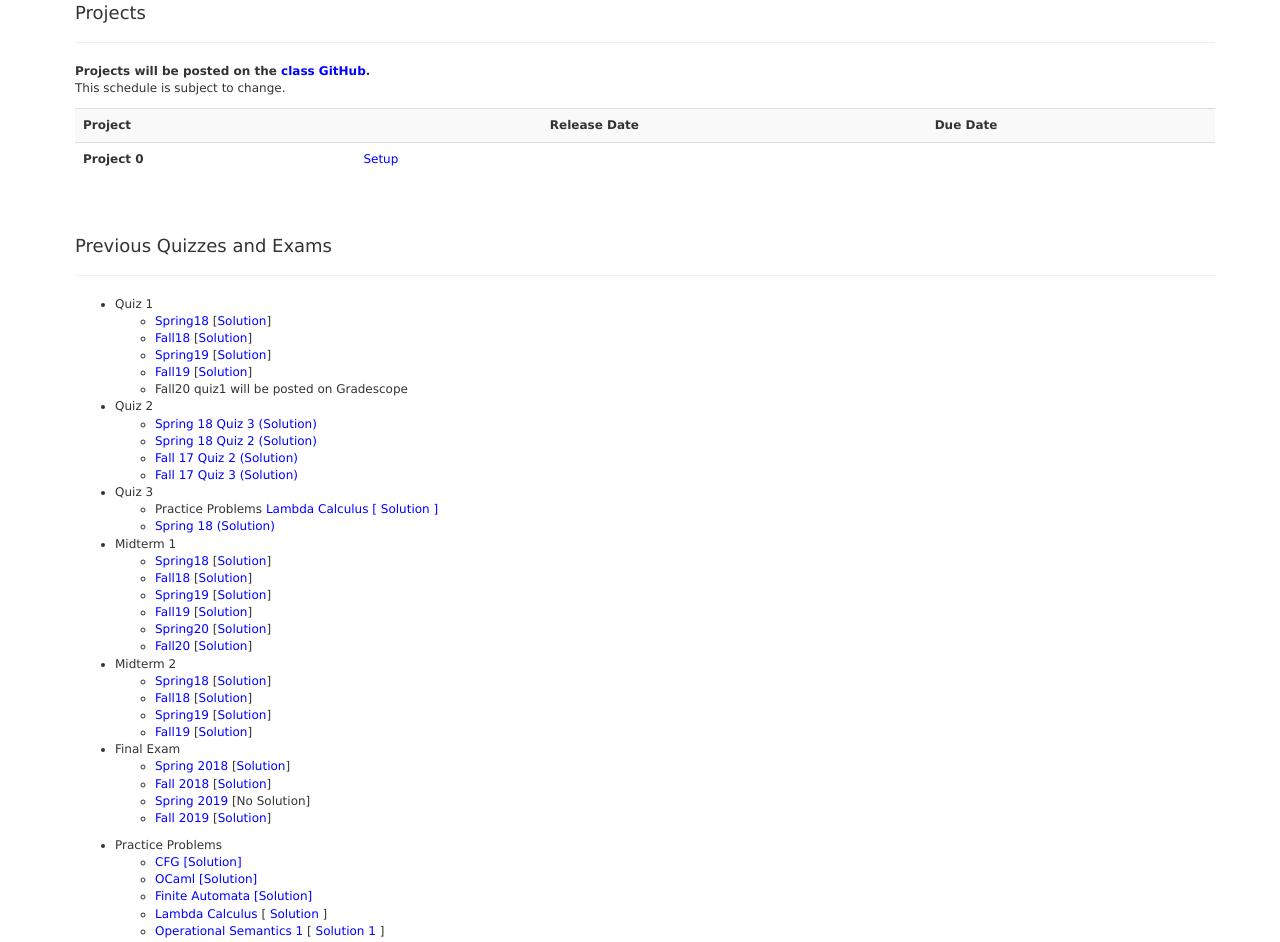
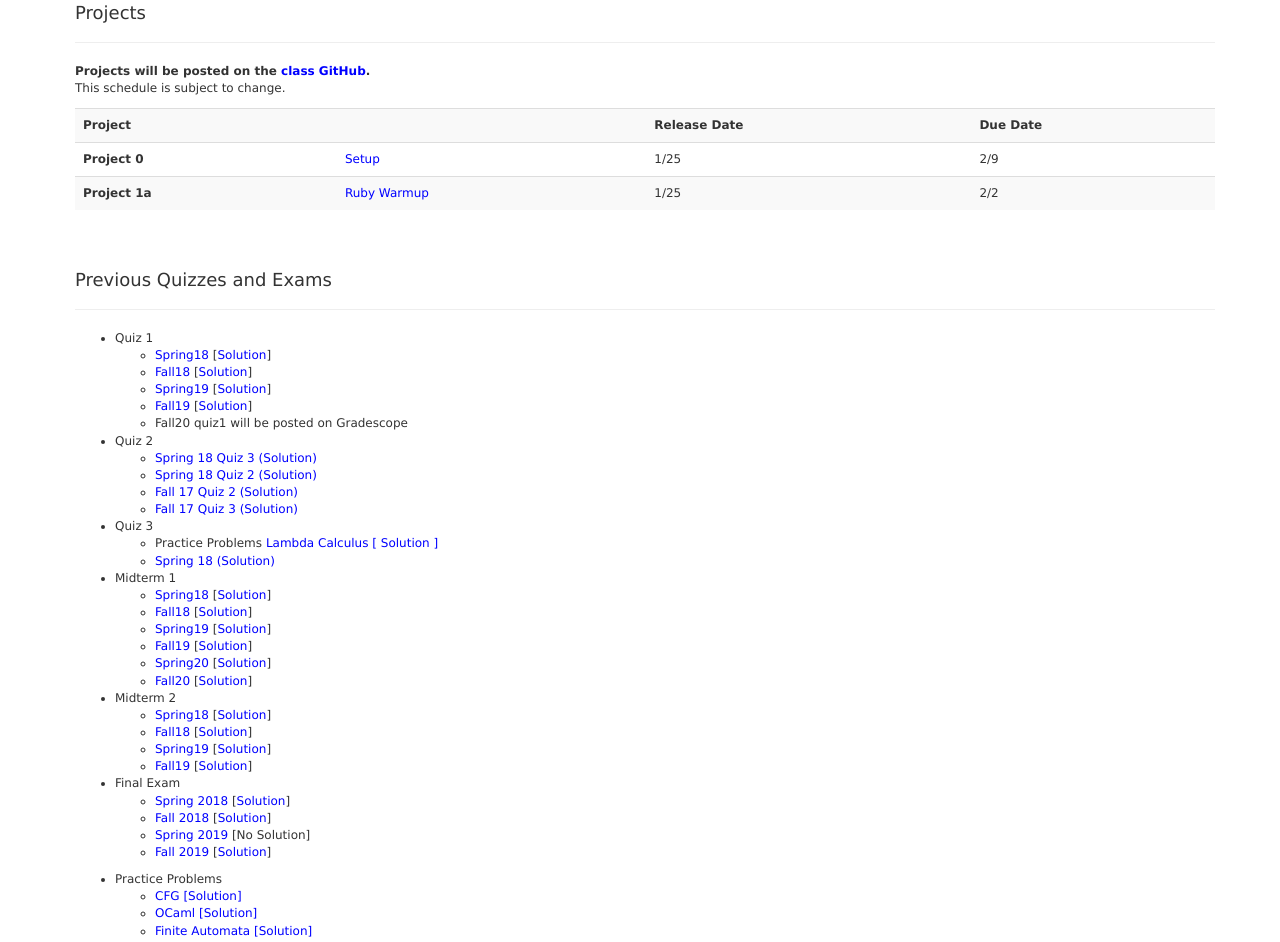
Before and after one commit to umd-cmsc330/class-website, a plain HTML site: page index.html in a window 1280 px wide. Shown: the part 3688-4630 px from the top of the page. Drawn offline with nearby package versions, Linux system fonts and the light colour scheme.

Commit message:
Update index.html

```diff
--- a/index.html
+++ b/index.html
@@ -348,9 +348,15 @@
                 </tr>
                 <tr>
                   <th>Project 0</th>
-                  <td><a href="https://github.com/anwarmamat/cmsc330fall21/tree/master/project0">Setup</a></td>
-                  <td></td>
-                  <td></td>
+                  <td><a href="https://github.com/umd-cmsc330/cmsc330spring22/tree/main/project0">Setup</a></td>
+                  <td>1/25</td>
+                  <td>2/9</td>
+                </tr>
+		<tr>
+                  <th>Project 1a</th>
+                  <td><a href="https://github.com/umd-cmsc330/cmsc330spring22/tree/main/project1a">Ruby Warmup</a></td>
+                  <td>1/25</td>
+                  <td>2/2</td>
                 </tr>
               </tbody>
             </table>
```
